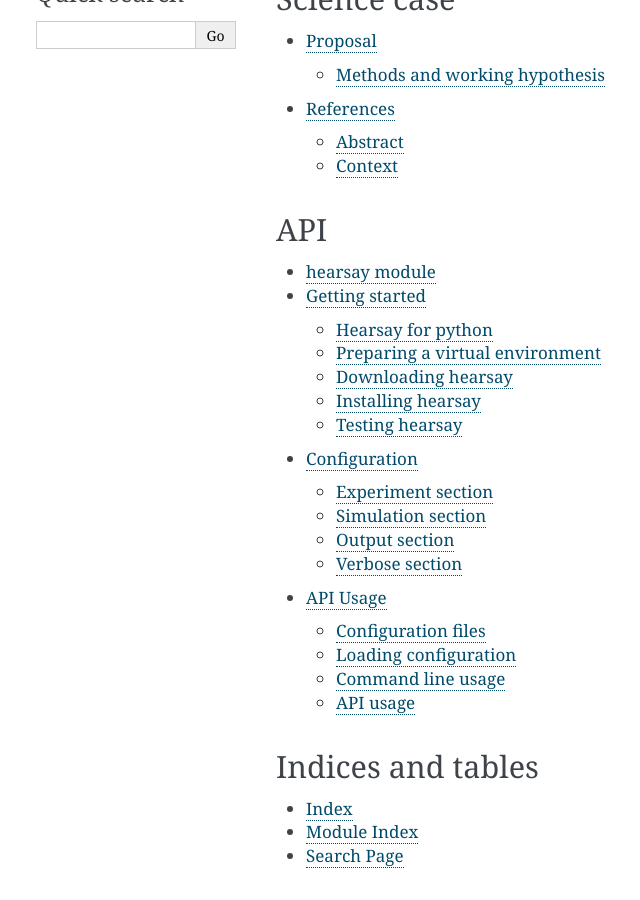
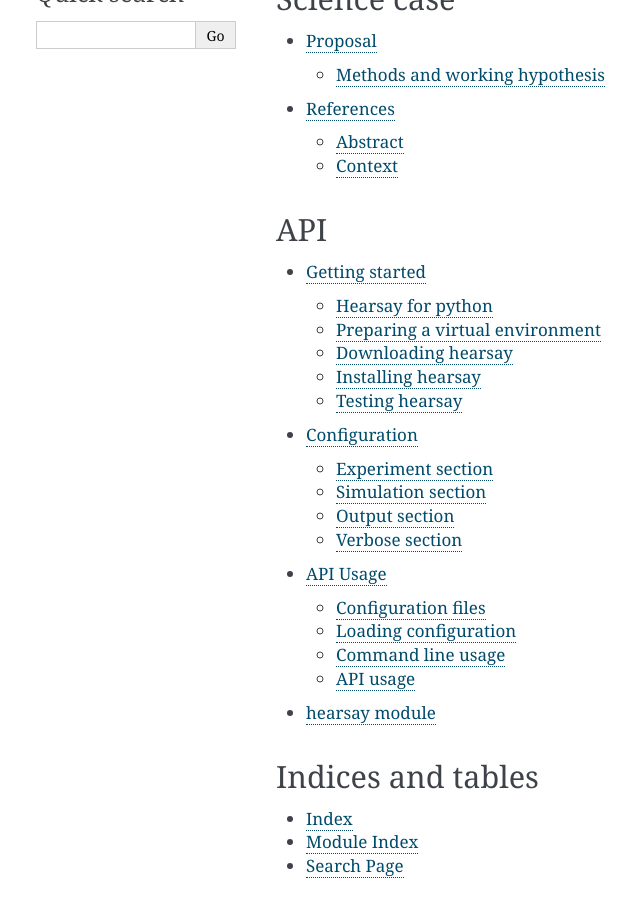
Before and after one commit to mlares/hearsay, a Sphinx documentation site: the page built from doc/source/index.rst, in a window 1280 px wide and 900 px high, scrolled down 311 px. Shown: the whole window, without its empty margins (144-784 px from the left). Built offline with Sphinx 7.4.7, drawn with Linux system fonts in a browser that asks for light colours.

Commit message:
no coverage

```diff
--- a/doc/source/index.rst
+++ b/doc/source/index.rst
@@ -32,10 +32,10 @@ API
 .. toctree::
    :maxdepth: 2
 
-   api/hearsay
    api/gettingstarted
    api/configuration
    api/usage
+   api/hearsay
 
 
 ..   api/testing
```
Also changed, not shown: 1 other file.
